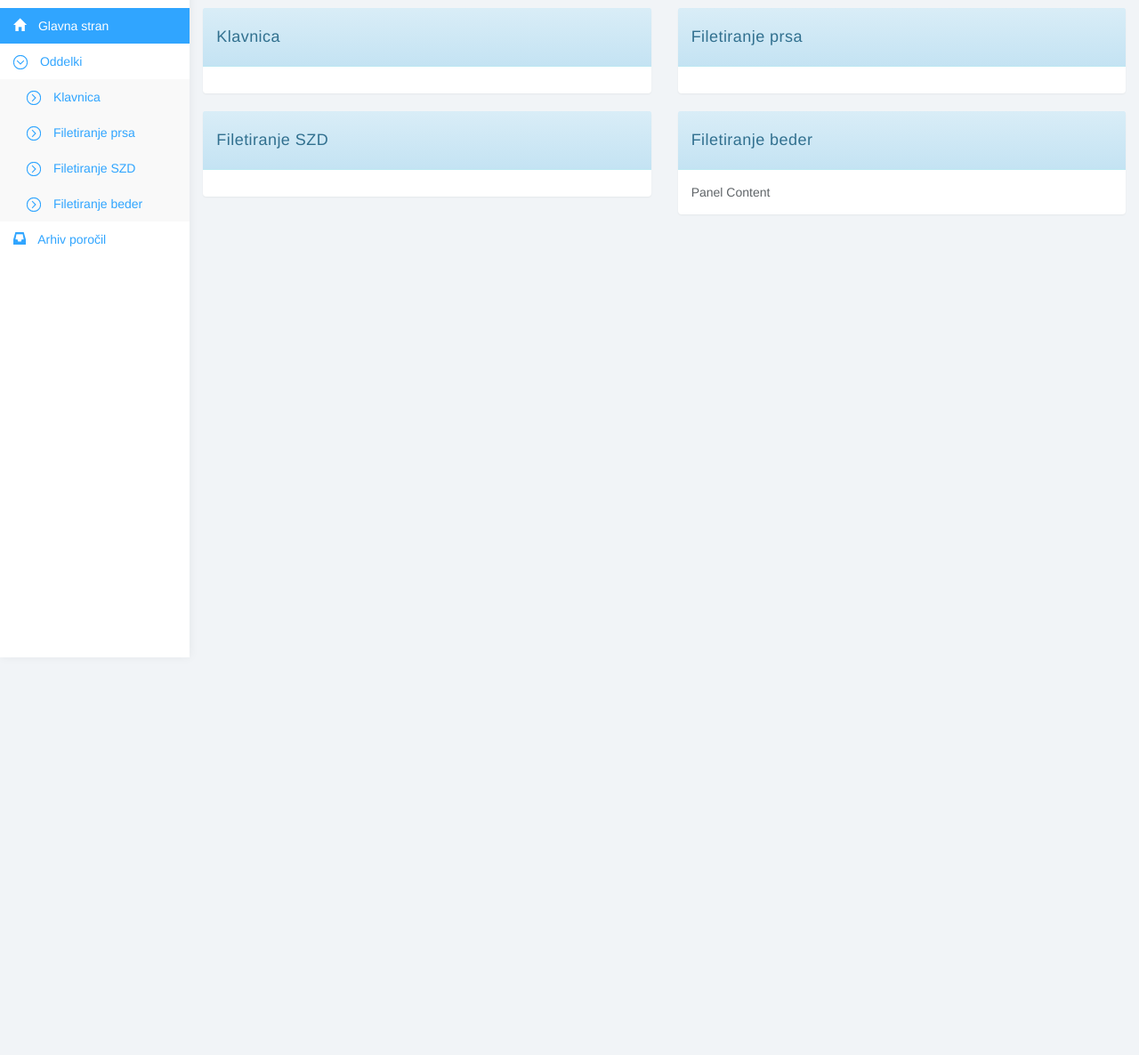
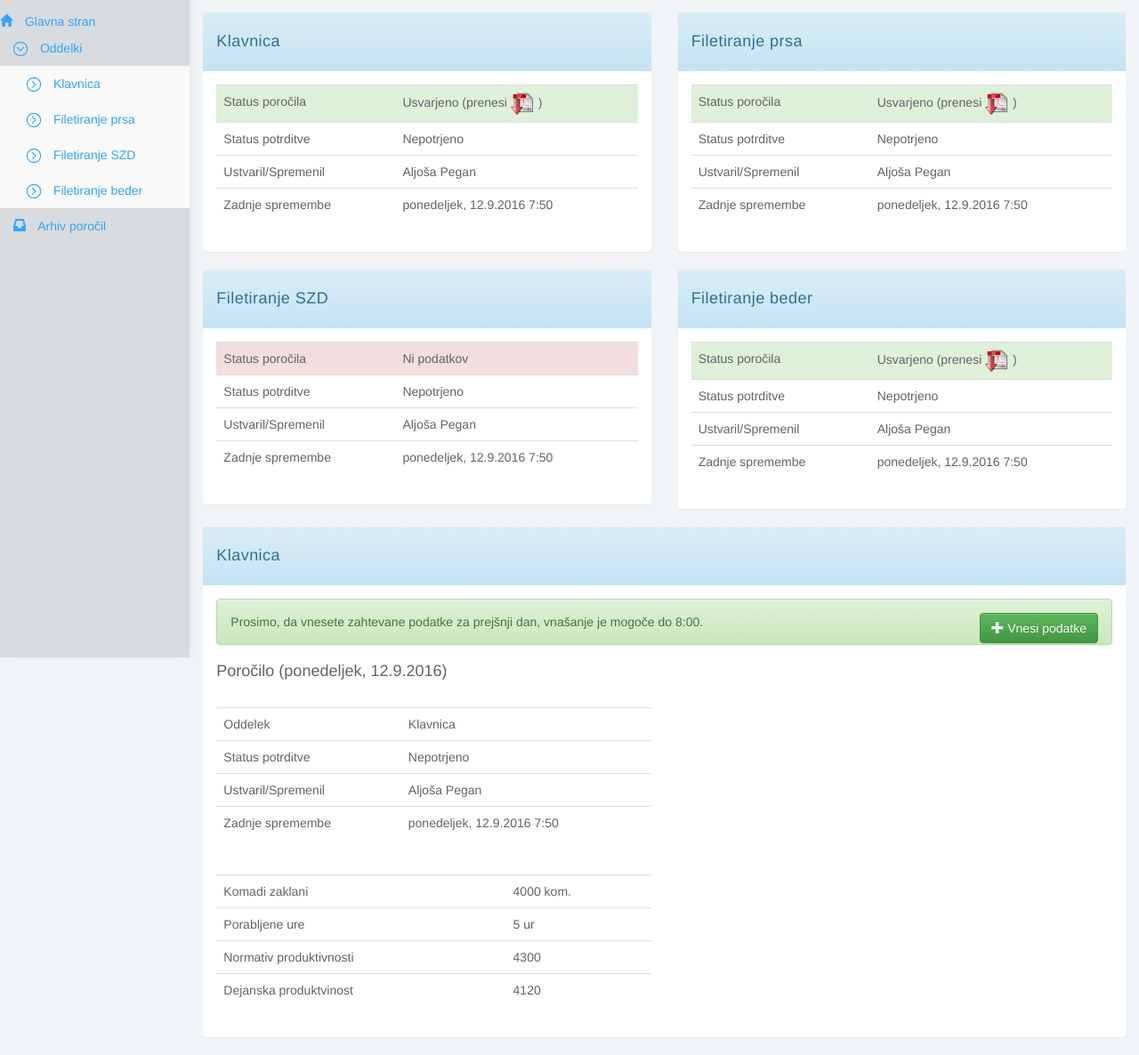
Before and after one commit to enejravbar/Produktivnost, a plain HTML site: page public/index.html in a window 1280 px wide. Shown: the part 61-1247 px from the top of the page at 89% size. Before the commit the page ends 800 px from the top, so only its background shows below. Drawn offline with Linux system fonts and the light colour scheme.

Commit message:
GUI - glavna stran

```diff
--- a/public/index.html
+++ b/public/index.html
@@ -17,8 +17,8 @@
 
 </head>
 
-<body style="background-color: rgba(#D2D3D4,0.75 );">
-	<nav class="navbar navbar-inverse navbar-fixed-top" role="navigation">
+<body style="background-color: rgba(#D2D3D4,0.20 );">
+	<nav class="navbar navbar-inverse navbar-fixed-top" role="navigation" style="padding-top:5px; padding-bottom:5px;">
 		<div class="container-fluid">
 			<div class="navbar-header">
 				<button type="button" class="navbar-toggle collapsed" data-toggle="collapse" data-target="#sidebar-collapse">
@@ -27,14 +27,14 @@
 					<span class="icon-bar"></span>
 					<span class="icon-bar"></span>
 				</button>
-				<a class="navbar-brand" href="#"><b>Sistem za spremljanje produktivnosti</b></a>
+				<a class="navbar-brand" href="#" style="font-size: 19px;"><b>Sistem za spremljanje produktivnosti</b></a>
 				<ul class="user-menu">
 					<li class="dropdown pull-right">
 						<a href="#" class="dropdown-toggle" data-toggle="dropdown"><img src="slike/user.png" style="height:26px;margin-right:6px;"> Admin <span class="caret"></span></a>
 						<ul class="dropdown-menu" role="menu">
-							<li><a href="#"><svg class="glyph stroked male-user"><use xlink:href="#stroked-male-user"></use></svg> Profile</a></li>
-							<li><a href="#"><svg class="glyph stroked gear"><use xlink:href="#stroked-gear"></use></svg> Settings</a></li>
-							<li><a href="#"><svg class="glyph stroked cancel"><use xlink:href="#stroked-cancel"></use></svg> Logout</a></li>
+							<li><a href="#"><span class="glyphicon glyphicon-user" style="padding-right:5px;"></span> Profil</a></li>
+							<li><a href="#"><span class="glyphicon glyphicon-cog" style="padding-right:5px;"></span> Nastavitve</a></li>
+							<li><a href="#"><span class="glyphicon glyphicon-log-out" style="padding-right:5px;"></span> Odjava</a></li>
 						</ul>
 					</li>
 				</ul>
@@ -43,17 +43,17 @@
 		</div><!-- /.container-fluid -->
 	</nav>
 
-	<div id="sidebar-collapse" class="col-sm-3 col-lg-2 sidebar" style="background-color: rgba(#D2D3D4,0.99 );">
+	<div id="sidebar-collapse" class="col-sm-3 col-lg-2 sidebar" style="background-color: rgba(116,119,120, 0.2);">
 
-		<ul class="nav menu" style="margin-top:20px; background-color: rgba(#D2D3D4,0.75 );">
+		<ul class="nav menu" style="margin-top:25px; >
 			<li class="active"><a href="index.html"><span  class="glyphicon glyphicon-home"></span> Glavna stran</a></li>
 
-			<li class="parent ">
+			<li class="parent " >
 				<a href="#" >
 					<span id="Oddelki" data-toggle="collapse" href="#sub-item-1"><svg class="glyph stroked chevron-down"><use xlink:href="#stroked-chevron-down"></use></svg></span> Oddelki
 				</a>
-				<ul class="children collapse" id="sub-item-1">
-					<li>
+				<ul class="children collapse" id="sub-item-1" >
+					<li >
 						<a class="" href="index.html">
 							<svg class="glyph stroked chevron-right"><use xlink:href="#stroked-chevron-right"></use></svg> Klavnica
 						</a>
@@ -82,32 +82,203 @@
 	</div><!--/.sidebar-->
 
 	<div class="col-sm-9 col-sm-offset-3 col-lg-10 col-lg-offset-2 main">
-		<div class="row" style="margin-top:20px;">
+		<div class="row" style="margin-top:25px;">
 			<div class="col-xs-6 col-sm-6 col-md-6 col-lg-6">
 				<div class="panel panel-info" >
 			      <div class="panel-heading"><span>Klavnica</span></div>
-			      <div class="panel-body"></div>
+			      <div class="panel-body">
+			      	<table class="table table-hover">
+					    <tbody>
+
+					       <tr  class="success">
+					        <td>Status poročila</td>
+					        <td>Usvarjeno (prenesi <img src="slike/pdf.png" style="display:inline; height:25px;"> )</td>
+					      </tr>
+					      <tr>
+					        <td>Status potrditve</td>
+					        <td>Nepotrjeno</td>
+					      </tr>
+					      <tr>
+					        <td>Ustvaril/Spremenil</td>
+					        <td>Aljoša Pegan</td>
+					      </tr>
+					      <tr>
+					        <td>Zadnje spremembe</td>
+					        <td>ponedeljek, 12.9.2016 7:50</td>
+					      </tr>
+					    </tbody>
+					  </table>
+			      </div>
 			    </div>
 			</div>
 			<div class="col-xs-6 col-sm-6 col-md-6 col-lg-6">
 				<div class="panel panel-info">
 			      <div class="panel-heading">Filetiranje prsa</div>
-			      <div class="panel-body"></div>
+			      <div class="panel-body">
+			      	<table class="table table-hover">
+					    <tbody>
+
+					     <tr  class="success">
+					        <td>Status poročila</td>
+					        <td>Usvarjeno (prenesi <img src="slike/pdf.png" style="display:inline; height:25px;"> )</td>
+					      </tr>
+					      <tr>
+					        <td>Status potrditve</td>
+					        <td>Nepotrjeno</td>
+					      </tr>
+					      <tr>
+					        <td>Ustvaril/Spremenil</td>
+					        <td>Aljoša Pegan</td>
+					      </tr>
+					      <tr>
+					        <td>Zadnje spremembe</td>
+					        <td>ponedeljek, 12.9.2016 7:50</td>
+					      </tr>
+					    </tbody>
+					  </table>
+			      </div>
 			    </div>
 			</div>
 			<div class="col-xs-6 col-sm-6 col-md-6 col-lg-6">
 				<div class="panel panel-info">
 			      <div class="panel-heading">Filetiranje SZD</div>
-			      <div class="panel-body"></div>
+			      <div class="panel-body">
+			      	<table class="table table-hover">
+					    <tbody>
+
+					      <tr class="danger">
+					        <td>Status poročila</td>
+					        <td>Ni podatkov</td>
+					      </tr>
+					      <tr>
+					        <td>Status potrditve</td>
+					        <td>Nepotrjeno</td>
+					      </tr>
+					      <tr>
+					        <td>Ustvaril/Spremenil</td>
+					        <td>Aljoša Pegan</td>
+					      </tr>
+					      <tr>
+					        <td>Zadnje spremembe</td>
+					        <td>ponedeljek, 12.9.2016 7:50</td>
+					      </tr>
+					    </tbody>
+					  </table>
+			      </div>
 			    </div>
 			</div>
 			<div class="col-xs-6 col-sm-6 col-md-6 col-lg-6">
 				<div class="panel panel-info">
 			      <div class="panel-heading">Filetiranje beder</div>
-			      <div class="panel-body">Panel Content</div>
+			      <div class="panel-body">
+			      	<table class="table table-hover">
+					    <tbody>
+
+					       <tr  class="success">
+					        <td>Status poročila</td>
+					        <td>Usvarjeno (prenesi <img src="slike/pdf.png" style="display:inline; height:25px;"> )</td>
+					      </tr>
+					      <tr>
+					        <td>Status potrditve</td>
+					        <td>Nepotrjeno</td>
+					      </tr>
+					      <tr>
+					        <td>Ustvaril/Spremenil</td>
+					        <td>Aljoša Pegan</td>
+					      </tr>
+					      <tr>
+					        <td>Zadnje spremembe</td>
+					        <td>ponedeljek, 12.9.2016 7:50</td>
+					      </tr>
+					    </tbody>
+					  </table>
+			      </div>
 			    </div>
 			</div>
 		</div><!--/.row-->
+
+		<!-- KLAVNICA -->
+		<div class="row">
+			<div class="col-xs-12 col-sm-12 col-md-12 col-lg-12">
+				<div class="panel panel-info" >
+			      <div class="panel-heading">
+			      		<span>Klavnica</span>
+			      </div>
+
+			      <div class="panel-body">
+			      	<div class="alert alert-success">
+					  Prosimo, da vnesete zahtevane podatke za prejšnji dan, vnašanje je mogoče do 8:00.
+					  <button type="button" class="btn btn-success" style="float:right; margin-top:10px,"><span class="glyphicon glyphicon-plus"></span> Vnesi podatke </button>
+					</div>
+
+			      	<div >
+					<h4>Poročilo (ponedeljek, 12.9.2016)</h4>
+					<br>
+
+				     </div>
+				     <div class="row">
+					     <div class="col-xs-6 col-sm-6 col-md-6 col-lg-6">
+								<table class="table table-hover">
+								    <tbody>
+
+								       <tr>
+								        <td>Oddelek</td>
+								        <td>Klavnica</td>
+								      </tr>
+								      <tr>
+								        <td>Status potrditve</td>
+								        <td>Nepotrjeno</td>
+								      </tr>
+								      <tr>
+								        <td>Ustvaril/Spremenil</td>
+								        <td>Aljoša Pegan</td>
+								      </tr>
+								      <tr>
+								        <td>Zadnje spremembe</td>
+								        <td>ponedeljek, 12.9.2016 7:50</td>
+								      </tr>
+								    </tbody>
+								  </table>
+							</div>
+						</div>
+						<br>
+						<div class="row">
+					     <div class="col-xs-6 col-sm-6 col-md-6 col-lg-6">
+								<table class="table table-hover">
+								    <tbody>
+
+								       <tr>
+								        <td>Komadi zaklani</td>
+								        <td>4000 kom.</td>
+								      </tr>
+								      <tr>
+								        <td>Porabljene ure</td>
+								        <td>5 ur</td>
+								      </tr>
+								      <tr>
+								        <td>Normativ produktivnosti</td>
+								        <td>4300</td>
+								      </tr>
+								      <tr>
+								        <td>Dejanska produktvinost</td>
+								        <td>4120</td>
+								      </tr>
+								    </tbody>
+								  </table>
+							</div>
+						</div>
+				      </div>
+
+
+
+
+			    </div>
+
+
+			    </div>
+			</div>
+
+
 	</div>	<!--/.main-->
 
 
```
Also changed, not shown: public/slike/pdf.png (added), public/slike/user.png.
